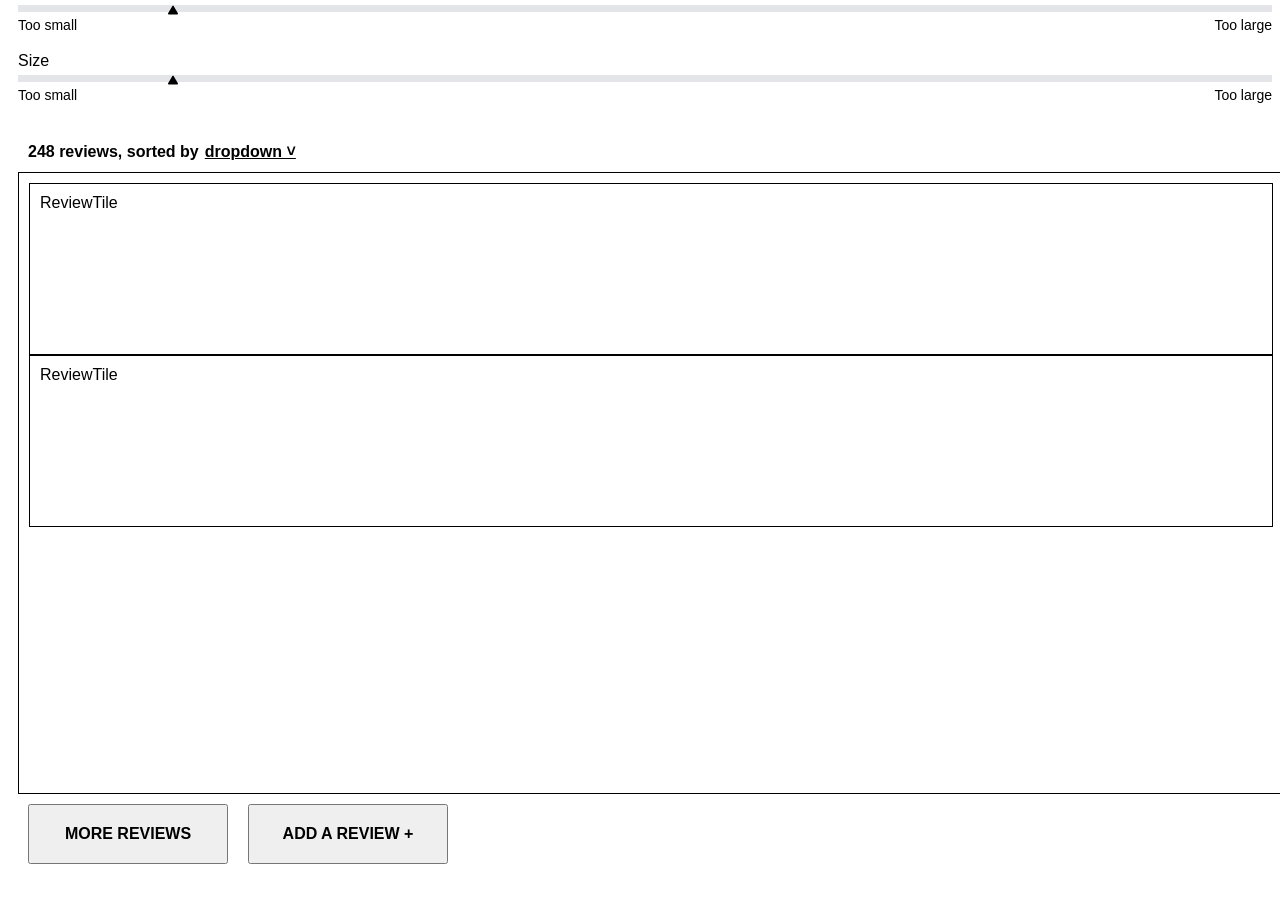
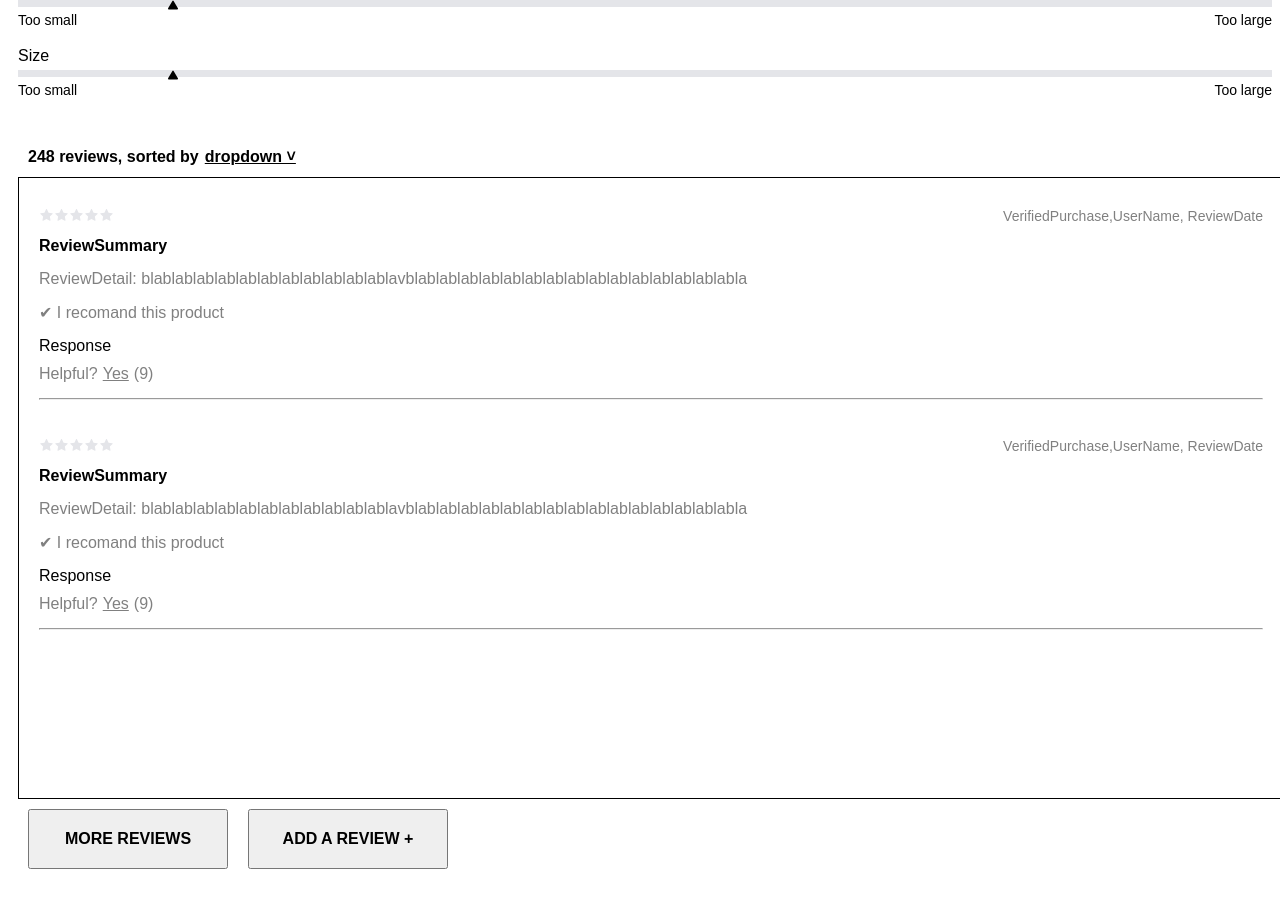
Before and after one commit to poaceae-team6/fec-catwalk, a React app: page / in a window 1280 px wide. Shown: the part 2678-3575 px from the top of the page. Built offline with nearby package versions, Linux system fonts and the light colour scheme; the HTML template or start-up script is replaced by a standard one.

Commit message:
Finished Layout of ReviewTile component

```diff
--- a/client/src/components/review/reviewmain/RatingBreakdown.jsx
+++ b/client/src/components/review/reviewmain/RatingBreakdown.jsx
@@ -1,6 +1,5 @@
 import React from 'react';
 import StarRating from './StarRating.jsx'
-
 import StarBreakdown from './StarBreakdown.jsx';
 
 function RatingBreakdown() {
--- a/client/src/components/review/reviewmain/Reviews.jsx
+++ b/client/src/components/review/reviewmain/Reviews.jsx
@@ -28,7 +28,7 @@ function Reviews() {
 
 
   return (
-    <div style={{padding: '10px'}}>
+    <div style={{padding: '10px', marginTop: '20px'}}>
       <div style={sortStyles}>
         <div style={{display: 'inline-block'}}>248 reviews, sorted by</div>
         <div style={{display: 'inline-block'}}>
--- a/client/src/components/review/reviewmain/StarRating.jsx
+++ b/client/src/components/review/reviewmain/StarRating.jsx
@@ -34,8 +34,8 @@ const StarRating = () => {
             />
             <AiFillStar
               className="star"
-              color= {ratingValue <= (hover || rating) ? "#ffc107" : "#e4e5e9"}
-              size= {20}
+              color= {ratingValue <= (hover || rating) ? "black" : "#e4e5e9"}
+              size= {15}
               onMouseEnter={() => setHover(ratingValue)}
               onMouseLeave={() => setHover(null)}
             />
--- a/client/src/components/review/reviewtile/ReviewTile.jsx
+++ b/client/src/components/review/reviewtile/ReviewTile.jsx
@@ -1,17 +1,39 @@
 import React from 'react';
+import StarRating from '../reviewmain/StarRating.jsx'
 
 function ReviewTile() {
 
   const tileStyles = {
-    height: '150px',
+    height: 'auto',
     width: 'auto',
-    border: 'solid black 1px',
-    padding: '10px'
+    // border: 'solid black 1px',
+    padding: '10px',
+    // marginTop: '10px'
+  }
+  const tagStyles = {
+    float:'right',
+    fontSize: '14px',
+    display: 'inline-block',
+    color: 'grey',
+
   }
 
   return (
-    <div style={ tileStyles}>
-      <div>ReviewTile</div>
+    <div style={tileStyles}>
+      <div style={{whiteSpace: 'nowrap', marginTop: '10px'}}>
+        <div style={{display: 'inline-block'}}><StarRating /></div>
+        <div style={tagStyles}>VerifiedPurchase,UserName, ReviewDate</div>
+      </div>
+      <div style={{fontSize: '16px',fontWeight: 'bold', marginTop: '10px'}}>ReviewSummary</div>
+      <div style={{marginTop: '15px', color: 'grey'}}>ReviewDetail: blablablablablablablablablablablablavblablablablablablablablablablablablablablablabla</div>
+      <div style={{marginTop: '15px', color: 'grey'}}>✔ I recomand this product</div>
+      <div style={{marginTop: '15px'}}>Response</div>
+      <div style={{whiteSpace: 'nowrap', marginTop: '10px', color: 'grey'}}>
+        <div style={{display: 'inline-block'}}>Helpful? </div>
+        <div style={{display: 'inline-block', textDecoration: 'underline', marginLeft: '5px'}}>Yes</div>
+        <div style={{display: 'inline-block', marginLeft: '5px'}}>(9)</div>
+      </div>
+      <hr style={{marginTop: '15px', orderBottomWidth: '1px'}} />
     </div>
     );
 }
```
